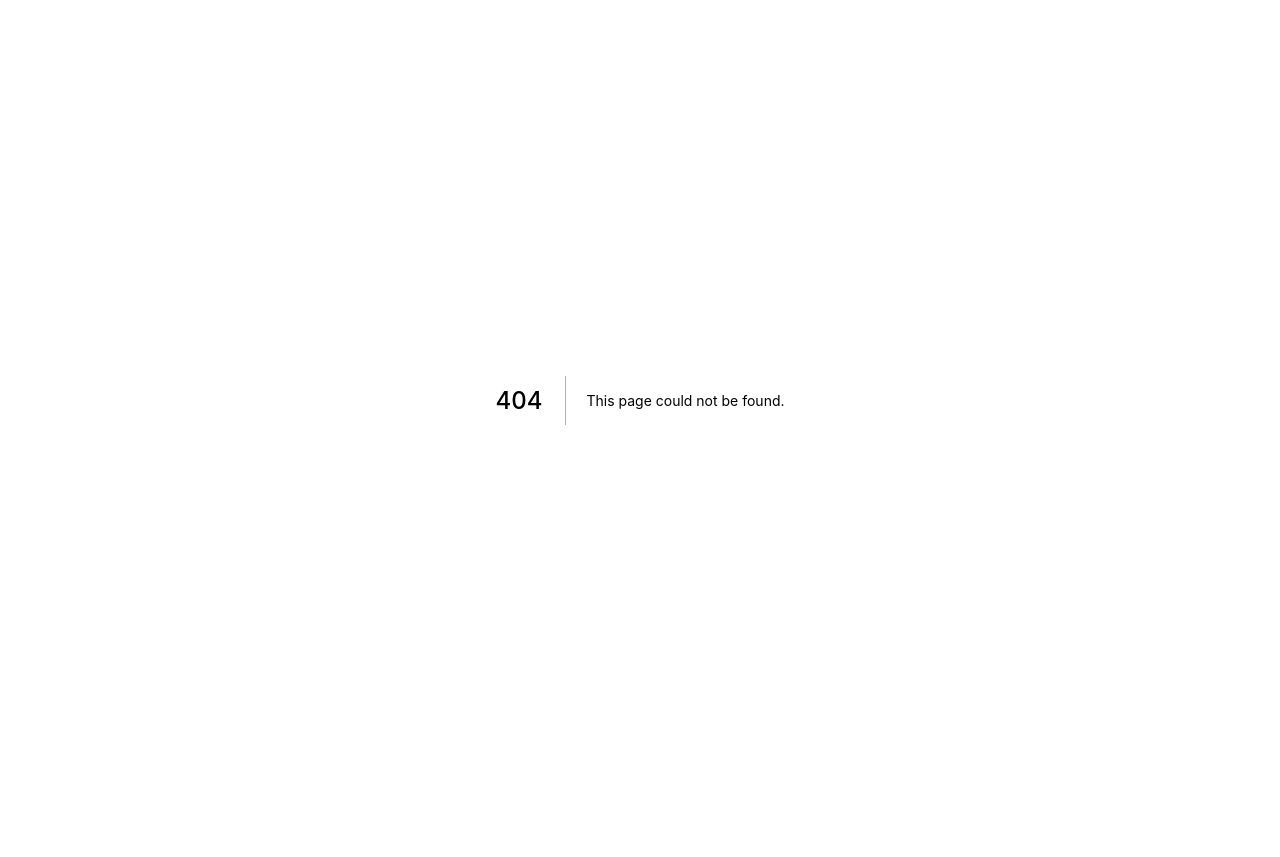
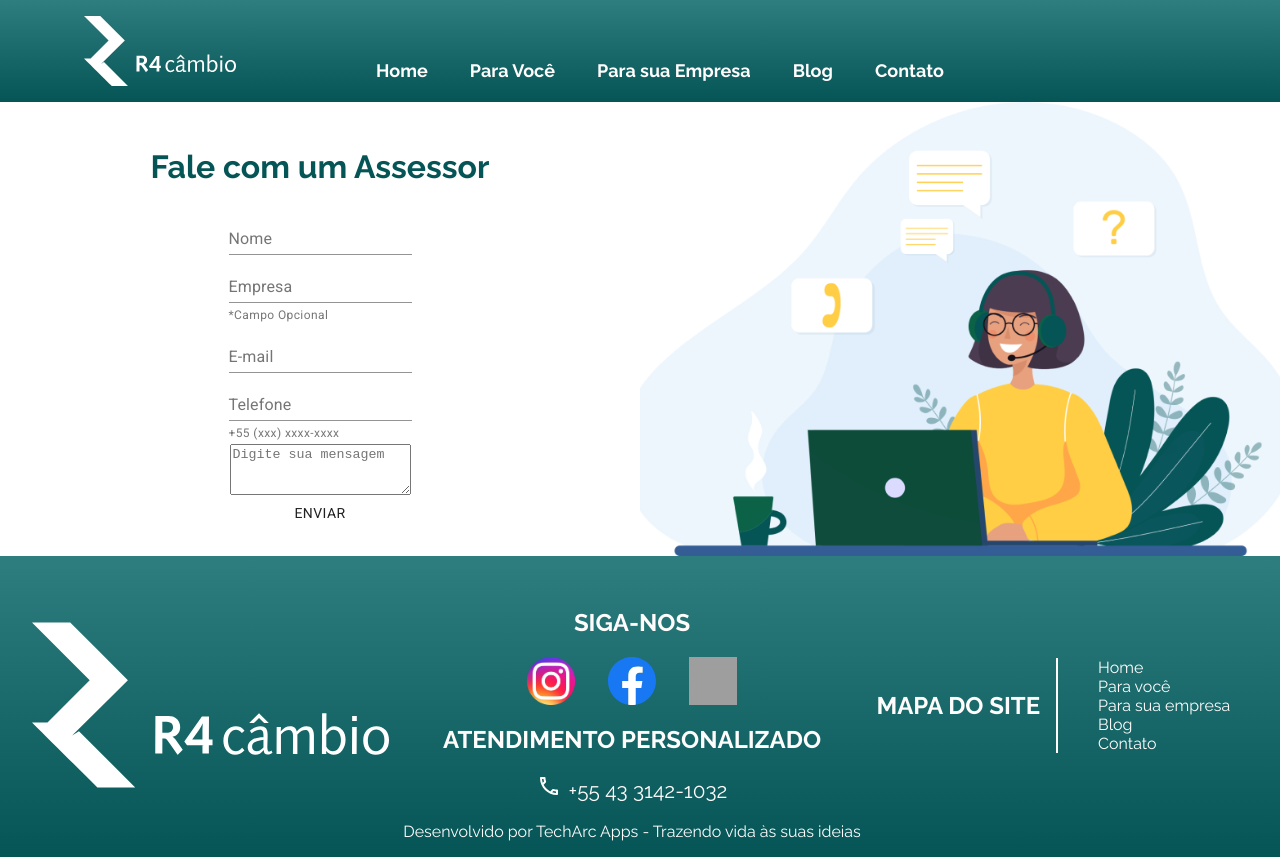
Before and after one commit to EdsonArchela/R4-Cambio-website, a Next.js app: page /contact in a window 1280 px wide. Before the commit this address had no page. Before the commit the page ends 800 px from the top, so only its background shows below. Built offline with nearby package versions, Linux system fonts and the light colour scheme; grey boxes are pictures that could not be loaded.

Commit message:
contact page

```diff
--- a/package.json
+++ b/package.json
@@ -6,6 +6,7 @@
     "start": "next start"
   },
   "dependencies": {
+    "@material-ui/core": "^4.11.3",
     "@svgr/webpack": "^5.5.0",
     "date-fns": "^2.20.3",
     "glob": "^7.1.6",
@@ -15,6 +16,7 @@
     "raw-loader": "^4.0.2",
     "react": "^17.0.2",
     "react-dom": "^17.0.2",
+    "react-hook-form": "^7.1.0",
     "react-markdown": "^5.0.3",
     "react-slick": "^0.28.1",
     "react-swipeable": "^6.1.0",
--- /dev/null
+++ b/src/pages/contact.tsx
@@ -0,0 +1,136 @@
+/* eslint-disable react/jsx-props-no-spreading */
+/* eslint-disable @typescript-eslint/no-unused-vars */
+import Head from 'next/head'
+import styled from 'styled-components'
+import {
+  FormControl,
+  InputLabel,
+  Input,
+  FormHelperText,
+  Button,
+  TextareaAutosize,
+} from '@material-ui/core'
+import { useForm } from 'react-hook-form'
+import Image from 'next/image'
+import React from 'react'
+import Header from '../components/pattern/Header'
+import Footer from '../components/pattern/Footer'
+
+const Container = styled.div`
+  width: 100%;
+
+  .contact {
+    display: flex;
+    align-items: center;
+    justify-content: center;
+    flex-direction: row;
+    & > * {
+      flex: 1;
+    }
+
+    form {
+      display: flex;
+      align-items: center;
+      justify-content: center;
+      flex-direction: column;
+
+      h1 {
+        color: ${({ theme }) => theme.colors.primary};
+      }
+    }
+  }
+`
+
+const Contact = () => {
+  const { register, handleSubmit, errors, reset } = useForm()
+
+  const onSubmitForm = (values: any) => {
+    console.log(values)
+    const config = {
+      method: 'post',
+      url: '',
+    }
+  }
+
+  return (
+    <Container>
+      <Head>
+        <title>R4 Câmbio - Artigos</title>
+        <link rel="icon" href="/favicon.ico" />
+      </Head>
+      <Header />
+      <div className="contact">
+        <form onSubmit={handleSubmit(onSubmitForm)}>
+          <h1>Fale com um Assessor</h1>
+          <FormControl>
+            <InputLabel htmlFor="name">Nome</InputLabel>
+            <Input
+              {...register('name', {
+                required: {
+                  value: true,
+                  message: 'Este campo é obrigatório',
+                },
+              })}
+              id="name"
+              aria-describedby="name-helper"
+            />
+          </FormControl>
+          <FormControl>
+            <InputLabel htmlFor="enterprise">Empresa</InputLabel>
+            <Input
+              {...register('enterprise')}
+              id="enterprise"
+              aria-describedby="enterprise-helper"
+            />
+            <FormHelperText id="enterprise-helper">*Campo Opcional</FormHelperText>
+          </FormControl>
+          <FormControl>
+            <InputLabel htmlFor="email">E-mail</InputLabel>
+            <Input
+              {...register('email', {
+                required: {
+                  value: true,
+                  message: 'Este campo é obrigatório',
+                },
+              })}
+              id="email"
+              aria-describedby="email-helper"
+            />
+          </FormControl>
+          <FormControl>
+            <InputLabel htmlFor="phone">Telefone</InputLabel>
+            <Input
+              {...register('phone', {
+                required: {
+                  value: true,
+                  message: 'Este campo é obrigatório',
+                },
+              })}
+              id="phone"
+              aria-describedby="phone-helper"
+            />
+            <FormHelperText id="phone-helper">+55 (xxx) xxxx-xxxx</FormHelperText>
+          </FormControl>
+          <FormControl>
+            <TextareaAutosize
+              {...register('message', {
+                required: {
+                  value: true,
+                  message: 'Este campo é obrigatório',
+                },
+              })}
+              aria-label="minimum height"
+              rowsMin={3}
+              placeholder="Digite sua mensagem"
+            />
+          </FormControl>
+          <Button type="submit">Enviar</Button>
+        </form>
+        <Image src="/assets/contact.png" alt="" width={783} height={556} />
+      </div>
+      <Footer />
+    </Container>
+  )
+}
+
+export default Contact
```
Also changed, not shown: .prettierrc.js, public/assets/contact.png (added).
